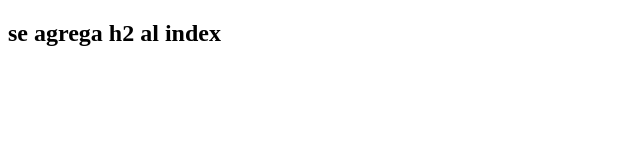
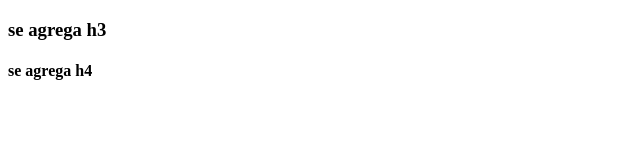
Before and after one commit to AntoBaeza2/git_report, a plain HTML site: page index.html in a window 1280 px wide. Shown: the whole page, without its empty margins (0-640 px from the left). Drawn offline with Linux system fonts and the light colour scheme.

Commit message:
se agrega h3 y h4 al index

```diff
--- a/index.html
+++ b/index.html
@@ -7,6 +7,7 @@
     <title>Document</title>
 </head>
 <body>
-   <h2>se agrega h2 al index</h2>
+   <h3>se agrega h3</h3>
+   <h4>se agrega h4 </h4>
 </body>
 </html>
```
